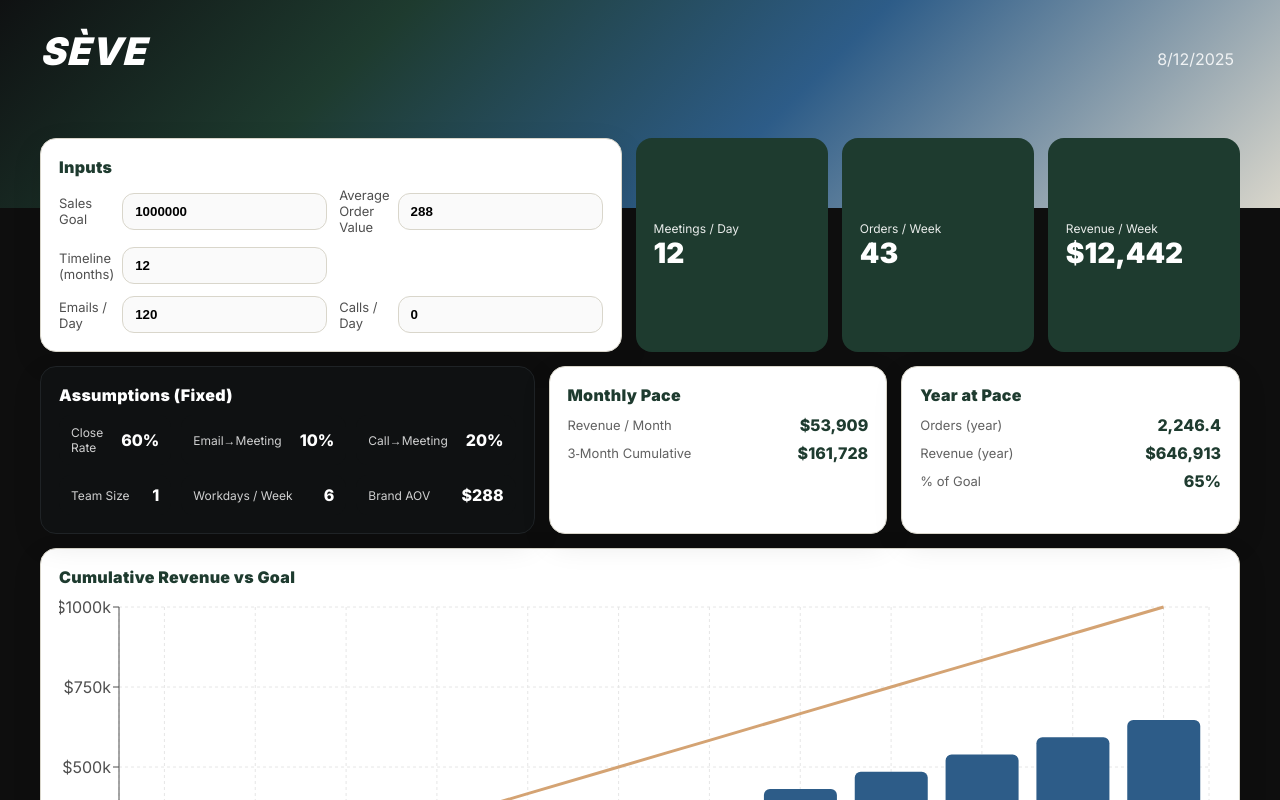
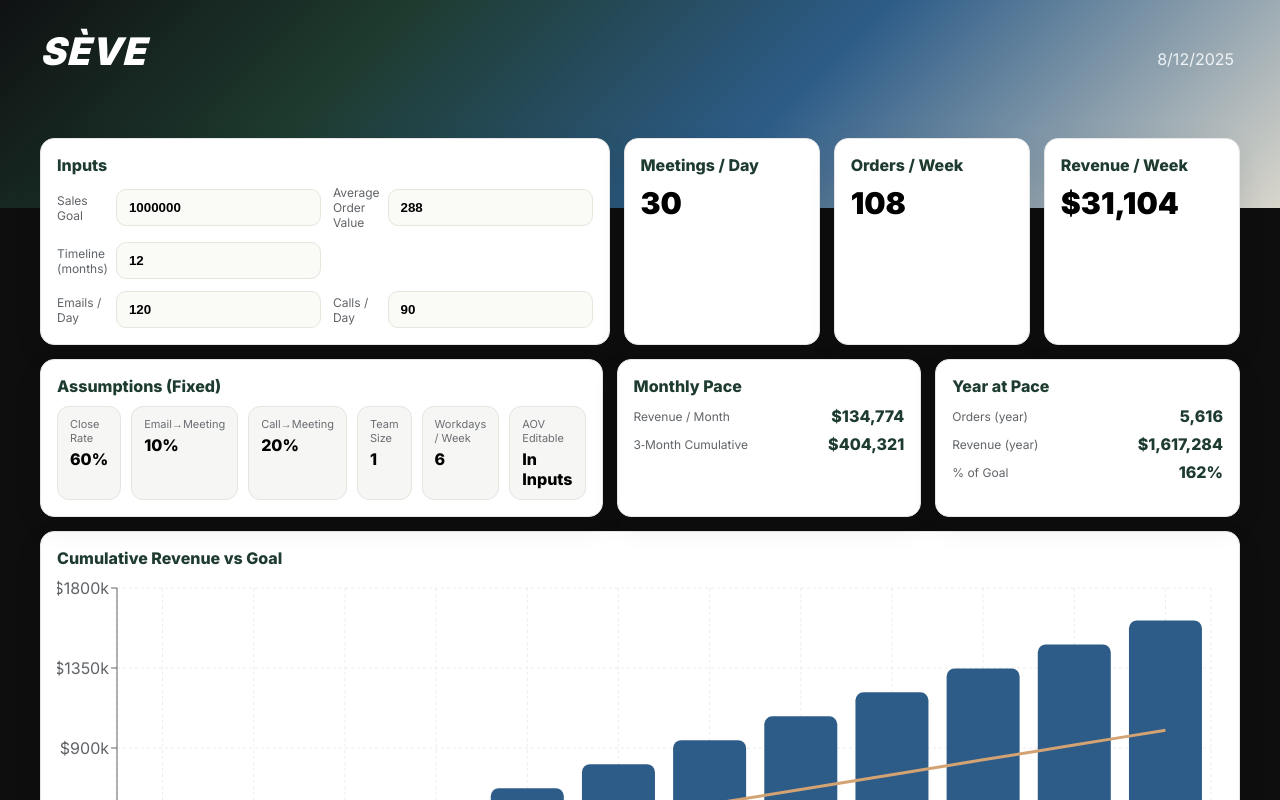
Before and after one commit to cocosteez/seve-dashboard, a Next.js app: page / in a window 1280 px wide. Shown: the top 800 px of the page. Built offline with nearby package versions, Linux system fonts and the light colour scheme.

Commit message:
Update page.tsx

```diff
--- a/app/page.tsx
+++ b/app/page.tsx
@@ -1,6 +1,6 @@
 "use client";
 
-import { useMemo, useState, useEffect } from "react";
+import { useEffect, useMemo, useState } from "react";
 import {
   ResponsiveContainer,
   BarChart,
@@ -15,20 +15,23 @@ import {
 const brand = {
   ink: "#0F1112",
   forest: "#1E3B2F",
-  slate: "#4F4F4F",
-  stone: "#D9D6CB",
+  slate: "#606468",
+  stone: "#E8E5DC",
+  off: "#FAFAF7",
   deepBlue: "#2D5C88",
   gold: "#D4A373",
   card: "#FFFFFF",
+  border: "#E6E6E6",
+  grid: "#ECECEC",
 };
 
-// ───────────────────────────────── assumptions (locked) ─────────────────────────
+// ── fixed assumptions (locked) ────────────────────────────────────────────────
 const LOCK = {
   closeRate: 0.6, // 60%
   emailToMeeting: 0.10, // 10%
   callToMeeting: 0.20, // 20%
-  team: 1, // always 1
-  workdays: 6, // days/week
+  team: 1,
+  workdays: 6,
 };
 
 type Inputs = {
@@ -44,7 +47,7 @@ const defaults: Inputs = {
   months: 12,
   aov: 288,
   emailsPerDay: 120,
-  callsPerDay: 0,
+  callsPerDay: 90,
 };
 
 function money(n: number) {
@@ -82,14 +85,13 @@ export default function Page() {
       inp.emailsPerDay * LOCK.emailToMeeting +
       inp.callsPerDay * LOCK.callToMeeting;
 
-    const meetingsPerWeekTeam =
-      meetingsPerDay * LOCK.workdays * LOCK.team;
-
+    const meetingsPerWeekTeam = meetingsPerDay * LOCK.workdays * LOCK.team;
     const ordersPerWeek = meetingsPerWeekTeam * LOCK.closeRate;
     const revenuePerWeek = ordersPerWeek * inp.aov;
 
     const revenuePerMonth = revenuePerWeek * 4.333;
     const revenueYear = revenuePerMonth * inp.months;
+    const ordersYear = ordersPerWeek * weeks;
 
     const months = Array.from({ length: inp.months }, (_, i) => i);
     const monthlyGoal = inp.salesGoal / inp.months;
@@ -104,8 +106,6 @@ export default function Page() {
       return { name: label, cumulative: Math.round(cum), goal: Math.round(goalCum) };
     });
 
-    const ordersYear = ordersPerWeek * weeks;
-
     return {
       meetingsPerDay,
       meetingsPerWeekTeam,
@@ -118,16 +118,41 @@ export default function Page() {
     };
   }, [inp]);
 
-  const Field = ({
+  // UI helpers
+  const Card = ({
+    title,
+    children,
+    style,
+  }: {
+    title: string;
+    children: any;
+    style?: React.CSSProperties;
+  }) => (
+    <div
+      style={{
+        background: brand.card,
+        borderRadius: 14,
+        border: `1px solid ${brand.border}`,
+        boxShadow: "0 10px 28px rgba(0,0,0,0.08)",
+        padding: 16,
+        ...style,
+      }}
+    >
+      <div style={{ fontWeight: 800, color: brand.forest, marginBottom: 10 }}>
+        {title}
+      </div>
+      {children}
+    </div>
+  );
+
+  const InputField = ({
     label,
     value,
     onChange,
-    moneyField = false,
   }: {
     label: string;
     value: number;
     onChange: (n: number) => void;
-    moneyField?: boolean;
   }) => (
     <div
       style={{
@@ -137,105 +162,41 @@ export default function Page() {
         gap: 8,
       }}
     >
-      <div style={{ color: brand.slate, fontSize: 13 }}>{label}</div>
+      <div style={{ color: brand.slate, fontSize: 12 }}>{label}</div>
       <input
         value={String(value)}
         onChange={(e) => onChange(Number(e.target.value || 0))}
         inputMode="decimal"
         style={{
           border: `1px solid ${brand.stone}`,
-          borderRadius: 12,
+          borderRadius: 10,
           padding: "10px 12px",
-          background: "#FAFAFA",
+          background: brand.off,
           fontWeight: 600,
         }}
-        placeholder={moneyField ? "$" : undefined}
       />
     </div>
   );
 
-  const Badge = ({ k, v }: { k: string; v: string }) => (
+  const Stat = ({ k, v }: { k: string; v: string }) => (
     <div
       style={{
-        background: "#0F1112",
-        color: "white",
-        borderRadius: 12,
-        padding: "10px 12px",
-        display: "flex",
+        display: "grid",
+        gridTemplateColumns: "1.2fr 1fr",
         alignItems: "center",
-        justifyContent: "space-between",
-        gap: 18,
+        marginBottom: 8,
       }}
     >
-      <div style={{ opacity: 0.8, fontSize: 12 }}>{k}</div>
-      <div style={{ fontWeight: 800 }}>{v}</div>
-    </div>
-  );
-
-  const Card = ({
-    title,
-    children,
-    dark = false,
-    style,
-  }: {
-    title: string;
-    children: any;
-    dark?: boolean;
-    style?: React.CSSProperties;
-  }) => (
-    <div
-      style={{
-        background: dark ? brand.ink : brand.card,
-        color: dark ? "white" : brand.ink,
-        borderRadius: 16,
-        border: `1px solid ${dark ? "#1F2326" : brand.stone}`,
-        boxShadow: "0 10px 30px rgba(0,0,0,0.10)",
-        padding: 18,
-        ...style,
-      }}
-    >
-      <div
-        style={{
-          fontWeight: 900,
-          color: dark ? "white" : brand.forest,
-          marginBottom: 10,
-          letterSpacing: 0.3,
-        }}
-      >
-        {title}
-      </div>
-      {children}
-    </div>
-  );
-
-  const KPI = ({
-    label,
-    value,
-  }: {
-    label: string;
-    value: string | number;
-  }) => (
-    <div
-      style={{
-        background: brand.forest,
-        color: "white",
-        borderRadius: 16,
-        padding: 18,
-        display: "flex",
-        flexDirection: "column",
-        justifyContent: "center",
-      }}
-    >
-      <div style={{ opacity: 0.9, fontSize: 12 }}>{label}</div>
-      <div style={{ fontSize: 28, fontWeight: 900 }}>
-        {typeof value === "number" ? value.toLocaleString() : value}
+      <div style={{ color: brand.slate, fontSize: 12 }}>{k}</div>
+      <div style={{ textAlign: "right", fontWeight: 800, color: brand.forest }}>
+        {v}
       </div>
     </div>
   );
 
   return (
     <div style={{ maxWidth: 1200, margin: "0 auto", padding: "0 18px 28px" }}>
-      {/* top row: inputs + KPIs */}
+      {/* row: inputs + KPIs */}
       <div
         style={{
           display: "grid",
@@ -244,7 +205,7 @@ export default function Page() {
           marginTop: -40,
         }}
       >
-        <Card title="Inputs" style={{ gridColumn: "1 / span 1" }}>
+        <Card title="Inputs">
           <div
             style={{
               display: "grid",
@@ -252,30 +213,28 @@ export default function Page() {
               gap: 12,
             }}
           >
-            <Field
+            <InputField
               label="Sales Goal"
               value={inp.salesGoal}
               onChange={(v) => setInp((s) => ({ ...s, salesGoal: v }))}
-              moneyField
             />
-            <Field
+            <InputField
               label="Average Order Value"
               value={inp.aov}
               onChange={(v) => setInp((s) => ({ ...s, aov: v }))}
-              moneyField
             />
-            <Field
+            <InputField
               label="Timeline (months)"
               value={inp.months}
               onChange={(v) => setInp((s) => ({ ...s, months: v }))}
             />
             <div />
-            <Field
+            <InputField
               label="Emails / Day"
               value={inp.emailsPerDay}
               onChange={(v) => setInp((s) => ({ ...s, emailsPerDay: v }))}
             />
-            <Field
+            <InputField
               label="Calls / Day"
               value={inp.callsPerDay}
               onChange={(v) => setInp((s) => ({ ...s, callsPerDay: v }))}
@@ -283,12 +242,18 @@ export default function Page() {
           </div>
         </Card>
 
-        <KPI label="Meetings / Day" value={Number(d.meetingsPerDay.toFixed(2))} />
-        <KPI label="Orders / Week" value={Math.round(d.ordersPerWeek)} />
-        <KPI label="Revenue / Week" value={money(d.revenuePerWeek)} />
+        <Card title="Meetings / Day">
+          <div style={{ fontSize: 30, fontWeight: 900 }}>{Number(d.meetingsPerDay.toFixed(2)).toLocaleString()}</div>
+        </Card>
+        <Card title="Orders / Week">
+          <div style={{ fontSize: 30, fontWeight: 900 }}>{Math.round(d.ordersPerWeek).toLocaleString()}</div>
+        </Card>
+        <Card title="Revenue / Week">
+          <div style={{ fontSize: 30, fontWeight: 900 }}>{money(d.revenuePerWeek)}</div>
+        </Card>
       </div>
 
-      {/* mid row: assumptions + monthly + yearly */}
+      {/* row: fixed assumptions + monthly + yearly */}
       <div
         style={{
           display: "grid",
@@ -297,35 +262,43 @@ export default function Page() {
           marginTop: 14,
         }}
       >
-        <Card title="Assumptions (Fixed)" dark>
-          <div style={{ display: "grid", gridTemplateColumns: "1fr 1fr 1fr", gap: 10 }}>
-            <Badge k="Close Rate" v={pct(LOCK.closeRate)} />
-            <Badge k="Email→Meeting" v={pct(LOCK.emailToMeeting)} />
-            <Badge k="Call→Meeting" v={pct(LOCK.callToMeeting)} />
-            <Badge k="Team Size" v={String(LOCK.team)} />
-            <Badge k="Workdays / Week" v={String(LOCK.workdays)} />
-            <Badge k="Brand AOV" v={money(inp.aov)} />
+        <Card title="Assumptions (Fixed)">
+          <div
+            style={{
+              display: "grid",
+              gridTemplateColumns: "repeat(6, 1fr)",
+              gap: 10,
+            }}
+          >
+            <MiniBadge label="Close Rate" value={pct(LOCK.closeRate)} />
+            <MiniBadge label="Email→Meeting" value={pct(LOCK.emailToMeeting)} />
+            <MiniBadge label="Call→Meeting" value={pct(LOCK.callToMeeting)} />
+            <MiniBadge label="Team Size" value={String(LOCK.team)} />
+            <MiniBadge label="Workdays / Week" value={String(LOCK.workdays)} />
+            <MiniBadge label="AOV Editable" value="In Inputs" />
           </div>
         </Card>
 
         <Card title="Monthly Pace">
-          <div style={{ display: "grid", gap: 8 }}>
-            <Row k="Revenue / Month" v={money(d.revenuePerMonth)} />
-            <Row
-              k="3‑Month Cumulative"
-              v={money(
-                d.data.slice(0, 3).reduce((acc, cur, i) => (i === 0 ? cur.cumulative : acc + cur.cumulative - d.data[i - 1].cumulative), 0)
-              )}
-            />
-          </div>
+          <Stat k="Revenue / Month" v={money(d.revenuePerMonth)} />
+          <Stat
+            k="3‑Month Cumulative"
+            v={money(
+              d.data
+                .slice(0, 3)
+                .reduce(
+                  (acc, cur, i) =>
+                    i === 0 ? cur.cumulative : acc + cur.cumulative - d.data[i - 1].cumulative,
+                  0
+                )
+            )}
+          />
         </Card>
 
         <Card title="Year at Pace">
-          <div style={{ display: "grid", gap: 8 }}>
-            <Row k="Orders (year)" v={d.ordersYear.toLocaleString()} />
-            <Row k="Revenue (year)" v={money(d.revenueYear)} />
-            <Row k="% of Goal" v={pct(d.revenueYear / inp.salesGoal)} />
-          </div>
+          <Stat k="Orders (year)" v={d.ordersYear.toLocaleString()} />
+          <Stat k="Revenue (year)" v={money(d.revenueYear)} />
+          <Stat k="% of Goal" v={pct(d.revenueYear / inp.salesGoal)} />
         </Card>
       </div>
 
@@ -334,15 +307,21 @@ export default function Page() {
         <div style={{ height: 360 }}>
           <ResponsiveContainer width="100%" height="100%">
             <BarChart data={d.data} margin={{ top: 10, right: 12, left: 0, bottom: 0 }}>
-              <CartesianGrid strokeDasharray="3 3" stroke="#E6E6E6" />
+              <CartesianGrid strokeDasharray="3 3" stroke={brand.grid} />
               <XAxis dataKey="name" stroke={brand.slate} />
               <YAxis
                 stroke={brand.slate}
                 tickFormatter={(v) => "$" + (v / 1000).toFixed(0) + "k"}
               />
               <Tooltip formatter={(v: any) => money(Number(v))} />
-              <Bar dataKey="cumulative" fill={brand.deepBlue} radius={[6, 6, 0, 0]} />
-              <Line type="monotone" dataKey="goal" stroke={brand.gold} strokeWidth={3} dot={false} />
+              <Bar dataKey="cumulative" fill={brand.deepBlue} radius={[8, 8, 0, 0]} />
+              <Line
+                type="monotone"
+                dataKey="goal"
+                stroke={brand.gold}
+                strokeWidth={3}
+                dot={false}
+              />
             </BarChart>
           </ResponsiveContainer>
         </div>
@@ -351,17 +330,22 @@ export default function Page() {
   );
 }
 
-function Row({ k, v }: { k: string; v: string }) {
+// small pill stat used inside Assumptions card
+function MiniBadge({ label, value }: { label: string; value: string }) {
   return (
     <div
       style={{
-        display: "grid",
-        gridTemplateColumns: "1.2fr 1fr",
-        alignItems: "center",
+        background: "#F6F6F4",
+        border: "1px solid #E6E4DE",
+        borderRadius: 12,
+        padding: "10px 12px",
+        display: "flex",
+        flexDirection: "column",
+        gap: 4,
       }}
     >
-      <div style={{ color: "#616161", fontSize: 13 }}>{k}</div>
-      <div style={{ textAlign: "right", fontWeight: 800, color: "#1E3B2F" }}>{v}</div>
+      <div style={{ color: "#6A6E72", fontSize: 11 }}>{label}</div>
+      <div style={{ fontWeight: 800 }}>{value}</div>
     </div>
   );
 }
```
